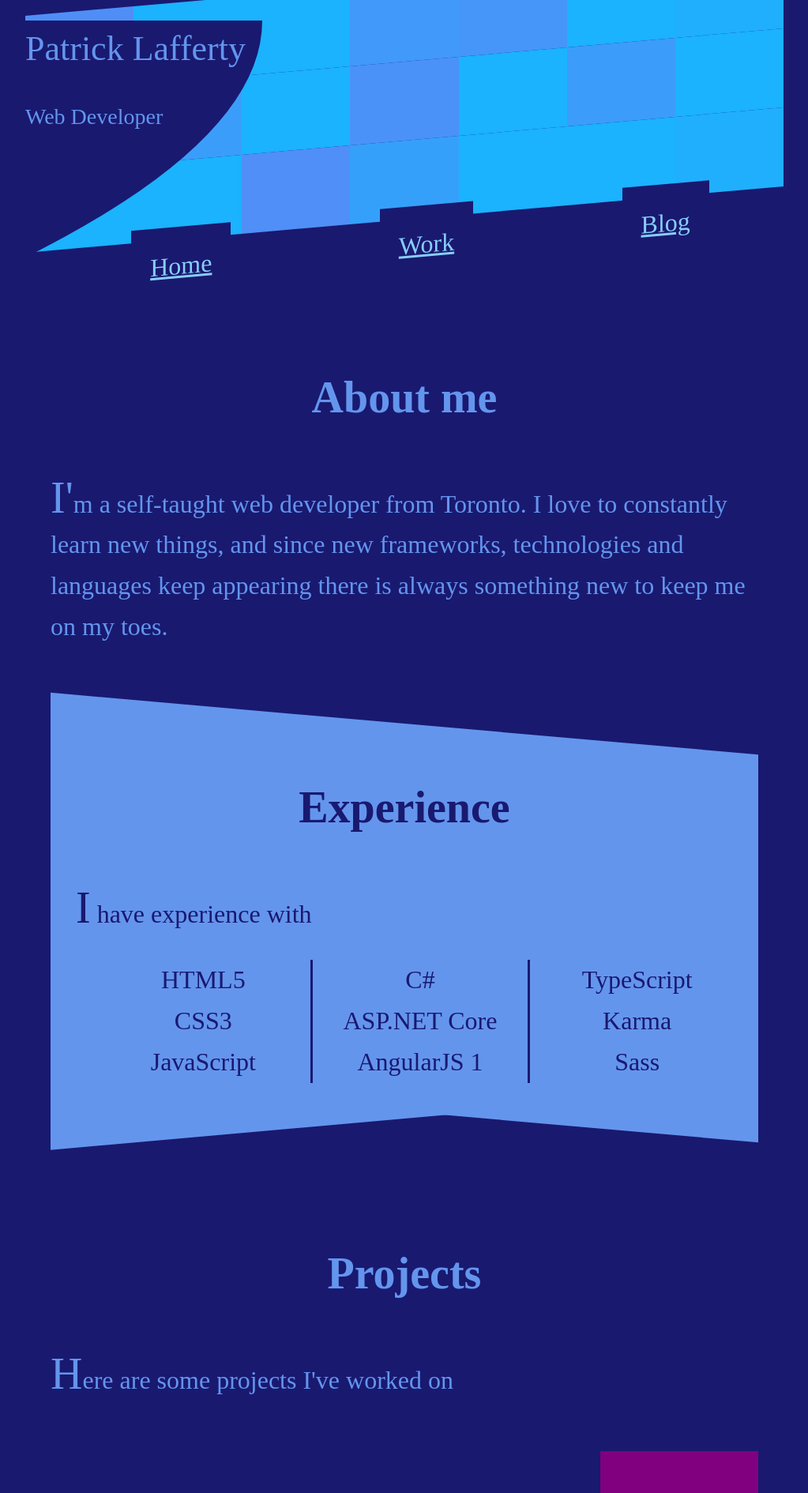
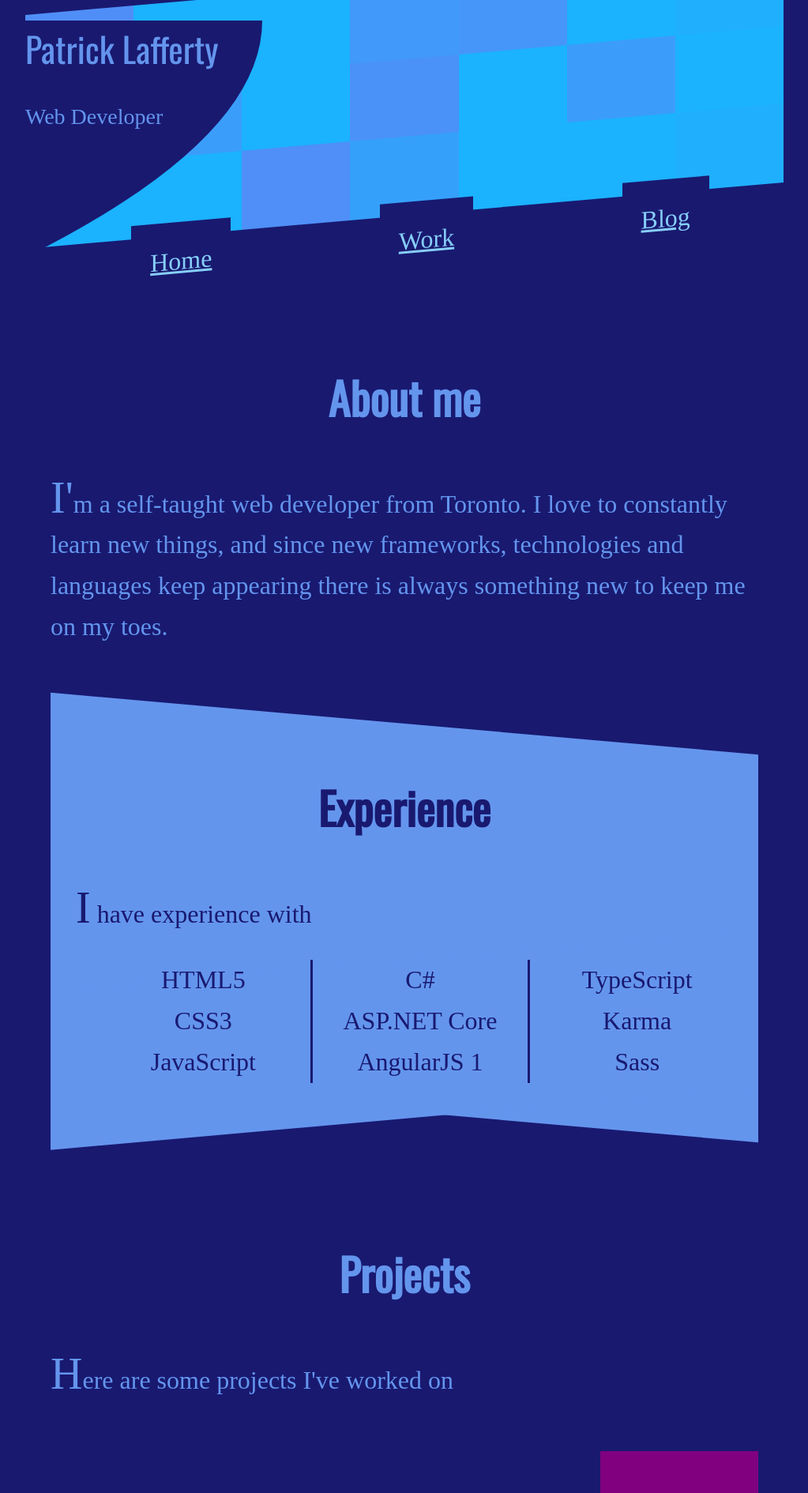
Before and after one commit to patrick-lafferty/portfolio, a Jekyll site: the page built from index.html, in a window 1280 px wide. Shown: the top 1890 px of the page at 79% size, without its empty margins (128-1151 px from the left). Built offline with Jekyll 4.4.1, drawn with Linux system fonts in a browser that asks for light colours; some web fonts are replaced.

Commit message:
changed fonts to load from google's cdn, added syntax highlighting, made images responsive

```diff
--- a/_config.yml
+++ b/_config.yml
@@ -19,6 +19,8 @@ github_username:  patrick-lafferty
 
 # Build settings
 markdown: kramdown
+highlighter: rouge
+
 
 gems:
     - jekyll-paginate
--- a/_includes/head.html
+++ b/_includes/head.html
@@ -2,4 +2,5 @@
 	<title>{% if page.title %}{{ page.title }}{% else %}{{ site.title }}{% endif %}</title>
 	<meta name="description" content="{% if page.excerpt %}{{ page.excerpt | strip_html | strip_newlines | truncate: 160 }}{% else %}{{ site.description }}{% endif %}">
 	<link rel="stylesheet" href="{{ "/css/main.css" | prepend: site.baseurl }}">
+	<link rel="stylesheet" href="https://fonts.googleapis.com/css?family=Exo+2|Oswald">
 </head>
--- /dev/null
+++ b/_sass/_syntax-highlighting.scss
@@ -0,0 +1,70 @@
+/**
+ * Syntax highlighting styles
+ */
+.highlight {
+    background: #fff;
+
+    .highlighter-rouge & {
+      background: #eef;
+    }
+
+    .c     { color: #998; font-style: italic } // Comment
+    .err   { color: #a61717; background-color: #e3d2d2 } // Error
+    .k     { font-weight: bold } // Keyword
+    .o     { font-weight: bold } // Operator
+    .cm    { color: #998; font-style: italic } // Comment.Multiline
+    .cp    { color: #999; font-weight: bold } // Comment.Preproc
+    .c1    { color: #998; font-style: italic } // Comment.Single
+    .cs    { color: #999; font-weight: bold; font-style: italic } // Comment.Special
+    .gd    { color: #000; background-color: #fdd } // Generic.Deleted
+    .gd .x { color: #000; background-color: #faa } // Generic.Deleted.Specific
+    .ge    { font-style: italic } // Generic.Emph
+    .gr    { color: #a00 } // Generic.Error
+    .gh    { color: #999 } // Generic.Heading
+    .gi    { color: #000; background-color: #dfd } // Generic.Inserted
+    .gi .x { color: #000; background-color: #afa } // Generic.Inserted.Specific
+    .go    { color: #888 } // Generic.Output
+    .gp    { color: #555 } // Generic.Prompt
+    .gs    { font-weight: bold } // Generic.Strong
+    .gu    { color: #aaa } // Generic.Subheading
+    .gt    { color: #a00 } // Generic.Traceback
+    .kc    { font-weight: bold } // Keyword.Constant
+    .kd    { font-weight: bold } // Keyword.Declaration
+    .kp    { font-weight: bold } // Keyword.Pseudo
+    .kr    { font-weight: bold } // Keyword.Reserved
+    .kt    { color: #458; font-weight: bold } // Keyword.Type
+    .m     { color: #099 } // Literal.Number
+    .s     { color: #d14 } // Literal.String
+    .na    { color: #008080 } // Name.Attribute
+    .nb    { color: #0086B3 } // Name.Builtin
+    .nc    { color: #458; font-weight: bold } // Name.Class
+    .no    { color: #008080 } // Name.Constant
+    .ni    { color: #800080 } // Name.Entity
+    .ne    { color: #900; font-weight: bold } // Name.Exception
+    .nf    { color: #900; font-weight: bold } // Name.Function
+    .nn    { color: #555 } // Name.Namespace
+    .nt    { color: #000080 } // Name.Tag
+    .nv    { color: #008080 } // Name.Variable
+    .ow    { font-weight: bold } // Operator.Word
+    .w     { color: #bbb } // Text.Whitespace
+    .mf    { color: #099 } // Literal.Number.Float
+    .mh    { color: #099 } // Literal.Number.Hex
+    .mi    { color: #099 } // Literal.Number.Integer
+    .mo    { color: #099 } // Literal.Number.Oct
+    .sb    { color: #d14 } // Literal.String.Backtick
+    .sc    { color: #d14 } // Literal.String.Char
+    .sd    { color: #d14 } // Literal.String.Doc
+    .s2    { color: #d14 } // Literal.String.Double
+    .se    { color: #d14 } // Literal.String.Escape
+    .sh    { color: #d14 } // Literal.String.Heredoc
+    .si    { color: #d14 } // Literal.String.Interpol
+    .sx    { color: #d14 } // Literal.String.Other
+    .sr    { color: #009926 } // Literal.String.Regex
+    .s1    { color: #d14 } // Literal.String.Single
+    .ss    { color: #990073 } // Literal.String.Symbol
+    .bp    { color: #999 } // Name.Builtin.Pseudo
+    .vc    { color: #008080 } // Name.Variable.Class
+    .vg    { color: #008080 } // Name.Variable.Global
+    .vi    { color: #008080 } // Name.Variable.Instance
+    .il    { color: #099 } // Literal.Number.Integer.Long
+}
--- a/css/main.scss
+++ b/css/main.scss
@@ -21,7 +21,7 @@
 	font-family: "Exo2";
 }
 
-@font-face {
+/*@font-face {
 	font-family: 'Exo2';
 	font-style: normal;
 	src: url(../fonts/Exo_2/Exo2-Regular.ttf);
@@ -31,7 +31,7 @@
 	font-family: 'Oswald';
 	font-style: normal;
 	src: url(../fonts/Oswald/Oswald-Regular.ttf);
-}
+}*/
 
 body {
 	margin: 0px;
@@ -109,6 +109,7 @@ body {
 	flex: 1 1 auto;
 	animation-direction: alternate;
 	background-color: hsl(200, 99%, 55%);
+	margin: -1px 0px;
 }
 
 @keyframes col {
@@ -272,3 +273,8 @@ a {
 .post__content > p {
 	text-indent: 2em;
 }
+
+img {
+	max-width: 100%;
+	display: block;
+}
--- a/index.html
+++ b/index.html
@@ -61,6 +61,6 @@ layout: default
 
 	<section class="about__github">
 		<h1 class="about--header">Want to see more?</h1>
-		<p class="about--description">Check out my <a href="#">github</a> or visit my <a href="#">blog</a></p>
+		<p class="about--description">Check out my <a href="#">github</a> or visit my <a href="/blog">blog</a></p>
 	</section>
 </article>
```
